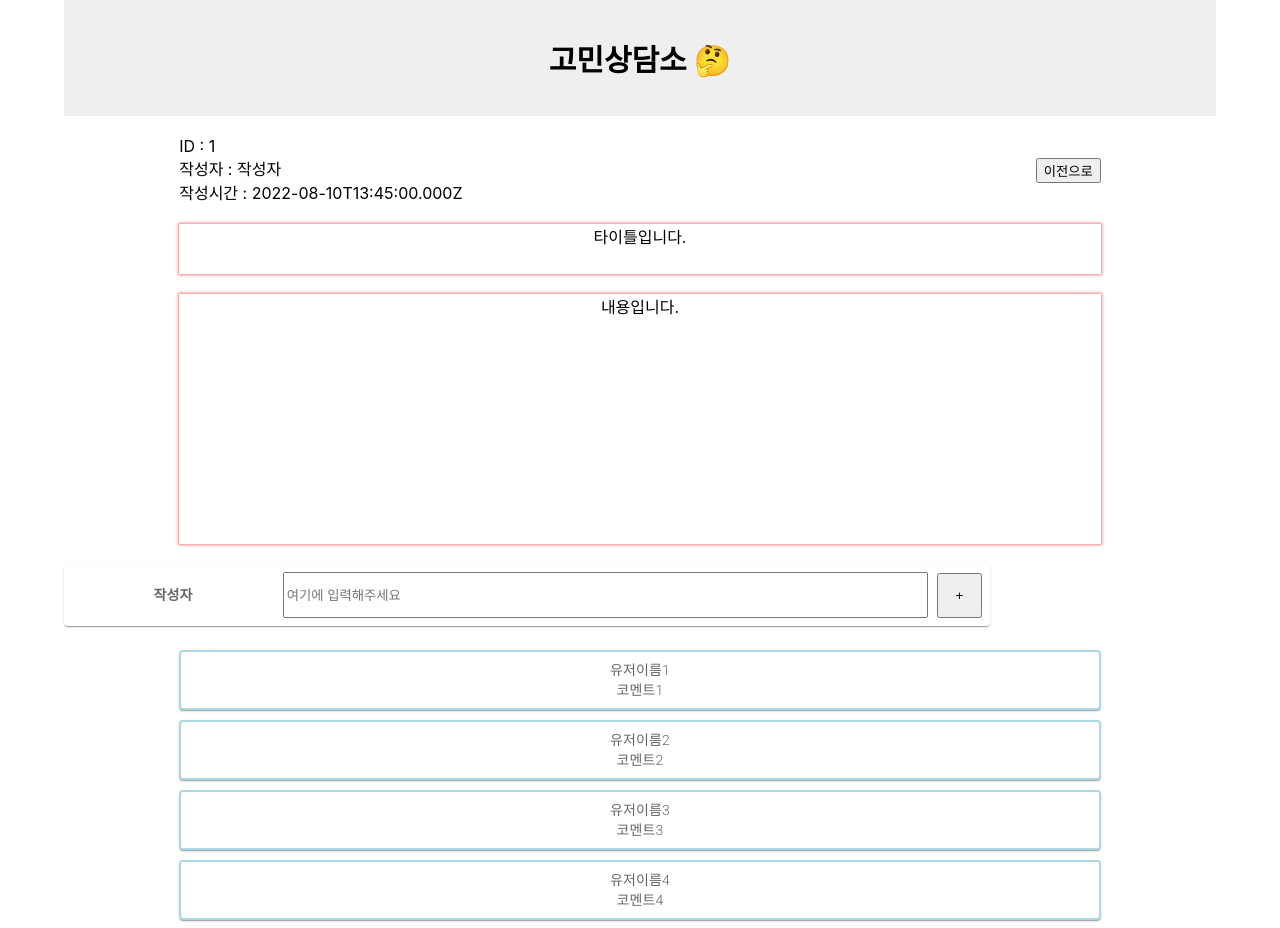
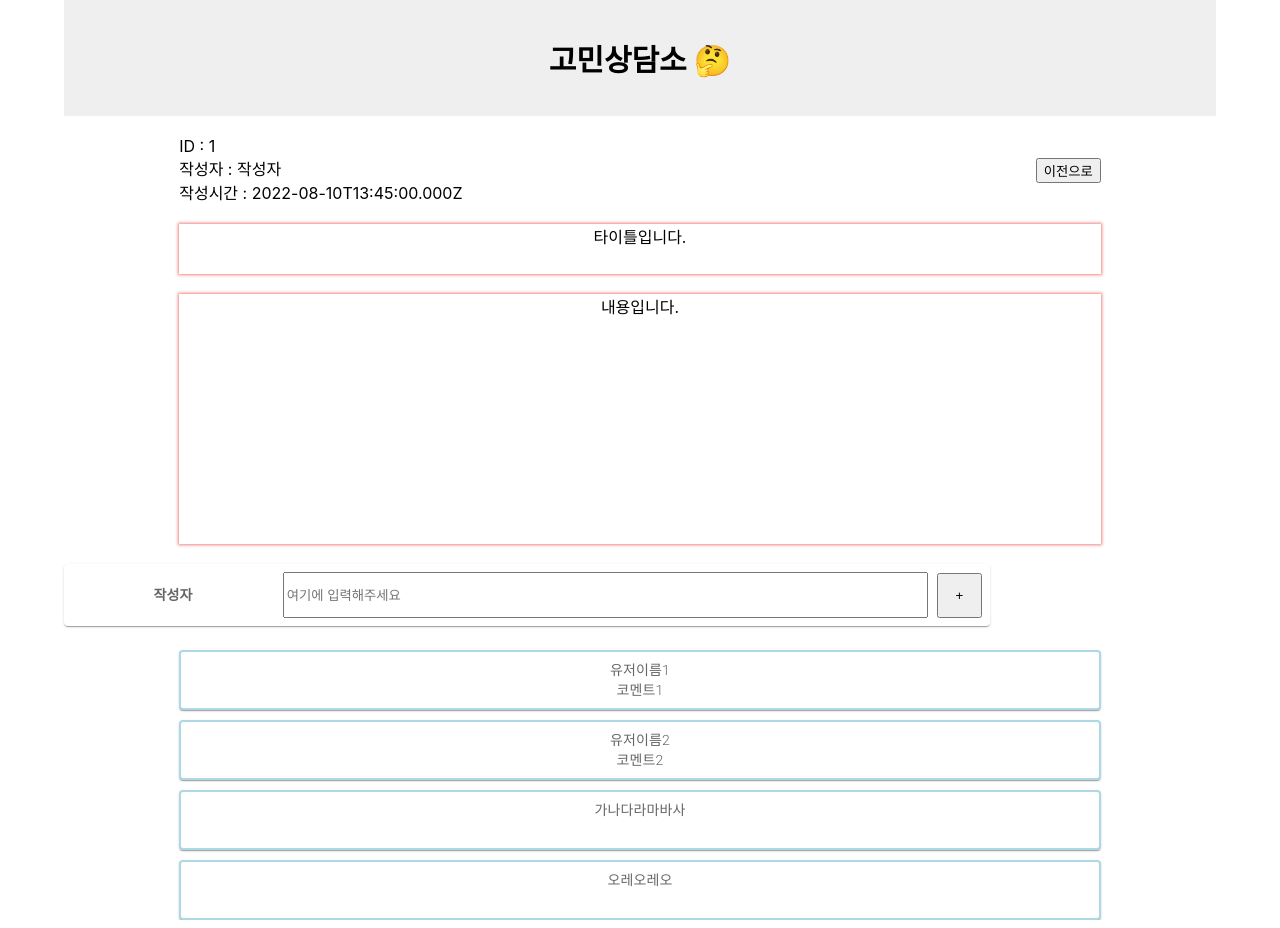
Before and after one commit to soyeon102/worry-share-project, a React (Create React App) app: page /detail/1 in a window 1280 px wide. Shown: the top 928 px of the page. Built offline with nearby package versions, Linux system fonts and the light colour scheme; data requests are answered from the project's data file.

Commit message:
댓글 추가기능 구현 1차

```diff
--- a/db.json
+++ b/db.json
@@ -6,42 +6,47 @@
       "content": "내용입니다.",
       "user": "작성자",
       "date": "2022-08-10T13:45:00.000Z"
+    },
+    {
+      "user": "테스트1 작성자1",
+      "title": "테스트1 제목1",
+      "content": "테스트1 내용1",
+      "id": 2
+    },
+    {
+      "user": "12345",
+      "title": "ㄴㅁㅇㄹ",
+      "content": "ㅁㄴㅇㄹ",
+      "id": 3
     }
   ],
   "comments": [
     {
-      "commentId": 1,
+      "id": 1,
       "commentUser": "유저이름1",
       "comment": "코멘트1",
       "commentDate": "2022-08-11T10:23:00.000Z",
       "editCheck": false
     },
     {
-      "commentId": 2,
+      "id": 2,
       "commentUser": "유저이름2",
       "comment": "코멘트2",
       "commentDate": "2022-08-11T10:23:00.000Z",
       "editCheck": false
     },
     {
-      "commentId": 3,
-      "commentUser": "유저이름3",
-      "comment": "코멘트3",
-      "commentDate": "2022-08-11T10:23:00.000Z",
+      "id": 3,
+      "commentUser": "",
+      "comment": "가나다라마바사",
+      "commentDate": "",
       "editCheck": false
     },
     {
-      "commentId": 4,
-      "commentUser": "유저이름4",
-      "comment": "코멘트4",
-      "commentDate": "2022-08-11T10:23:00.000Z",
-      "editCheck": false
-    },
-    {
-      "commentId": 5,
-      "commentUser": "유저5",
-      "comment": "코멘트5",
-      "commentDate": "2022-08-11T10:23:00.000Z",
+      "id": 4,
+      "commentUser": "",
+      "comment": "오레오레오",
+      "commentDate": "",
       "editCheck": false
     }
   ]
--- a/src/components/WorryComment.jsx
+++ b/src/components/WorryComment.jsx
@@ -6,12 +6,12 @@ import Stack from "@mui/material/Stack";
 import { styled } from "@mui/material/styles";
 import { useDispatch, useSelector } from "react-redux";
 import { useParams, useNavigate } from "react-router-dom";
-import { useEffect } from "react";
+import { useState, useEffect } from "react";
 import { __getComments } from "../redux/modules/commentsSlice";
-import { Rowing } from "@mui/icons-material";
+import { addComment } from "../redux/modules/commentsSlice";
+import axios from "axios";
 
 const Item = styled(Paper)(({ theme }) => ({
-  //Material UI  적용
   backgroundColor: theme.palette.mode === "dark" ? "#1A2027" : "#fff",
   ...theme.typography.body2,
   padding: theme.spacing(1),
@@ -21,15 +21,30 @@ const Item = styled(Paper)(({ theme }) => ({
 
 export default function BasicStack() {
   let { id } = useParams();
-  const { isLoading, error, worries, comments } = useSelector(
-    (state) => state.comments
-  );
-  const dispatch = useDispatch();
+  const [comments, setComments] = useState();
+  const [comment, setComment] = useState({
+    id: 0,
+    commentUser: "",
+    comment: "",
+    commentDate: "",
+    editCheck: false,
+  }); // Material UI
 
   useEffect(() => {
-    dispatch(__getComments());
-  }, [dispatch]);
+    fetchtodos();
+  }, []);
 
+  const fetchtodos = async () => {
+    const { data } = await axios.get("http://localhost:3001/comments");
+    setComments(data);
+  };
+  // console.log("comments-->", comments);
+
+  const onClickAddComment = async (comment) => {
+    await axios.post("http://localhost:3001/comments", comment);
+    fetchtodos();
+  };
+  // console.log(comment);
   return (
     <>
       <Box sx={{ width: "100%" }}>
@@ -41,17 +56,26 @@ export default function BasicStack() {
               type="text"
               id="comment"
               placeholder="여기에 입력해주세요"
+              onChange={(e) => {
+                const { value } = e.target;
+                setComment({
+                  ...comment,
+                  comment: value,
+                });
+              }}
             />
 
-            <StAddButton>+</StAddButton>
+            <StAddButton onClick={() => onClickAddComment(comment)}>
+              +
+            </StAddButton>
           </StCommentAdd>
           <div>
             <StCommentList>
-              {comments?.map((comment) => {
+              {comments?.map((one) => {
                 return (
-                  <StComment key={comment.commentId}>
-                    <div>{comment.commentUser}</div>
-                    <div>{comment.comment}</div>
+                  <StComment key={one.id}>
+                    <div>{one.commentUser}</div>
+                    <div>{one.comment}</div>
                   </StComment>
                 );
               })}
@@ -62,8 +86,6 @@ export default function BasicStack() {
     </>
   );
 }
-
-// export default WorryComment;
 
 const StCommentAdd = AnotherStyled(Item)`
   display: flex;
--- a/src/redux/modules/commentsSlice.js
+++ b/src/redux/modules/commentsSlice.js
@@ -2,7 +2,7 @@ import { createSlice, createAsyncThunk } from "@reduxjs/toolkit";
 import axios from "axios";
 
 const initialState = {
-  comments: [],
+  comments: [1, 2],
   isLoading: false,
   error: null,
 };
@@ -38,5 +38,5 @@ export const commentsSlice = createSlice({
   },
 });
 
-export const { addWorry, deleteWorry } = commentsSlice.actions;
+export const { addComment } = commentsSlice.actions;
 export default commentsSlice.reducer;
```
